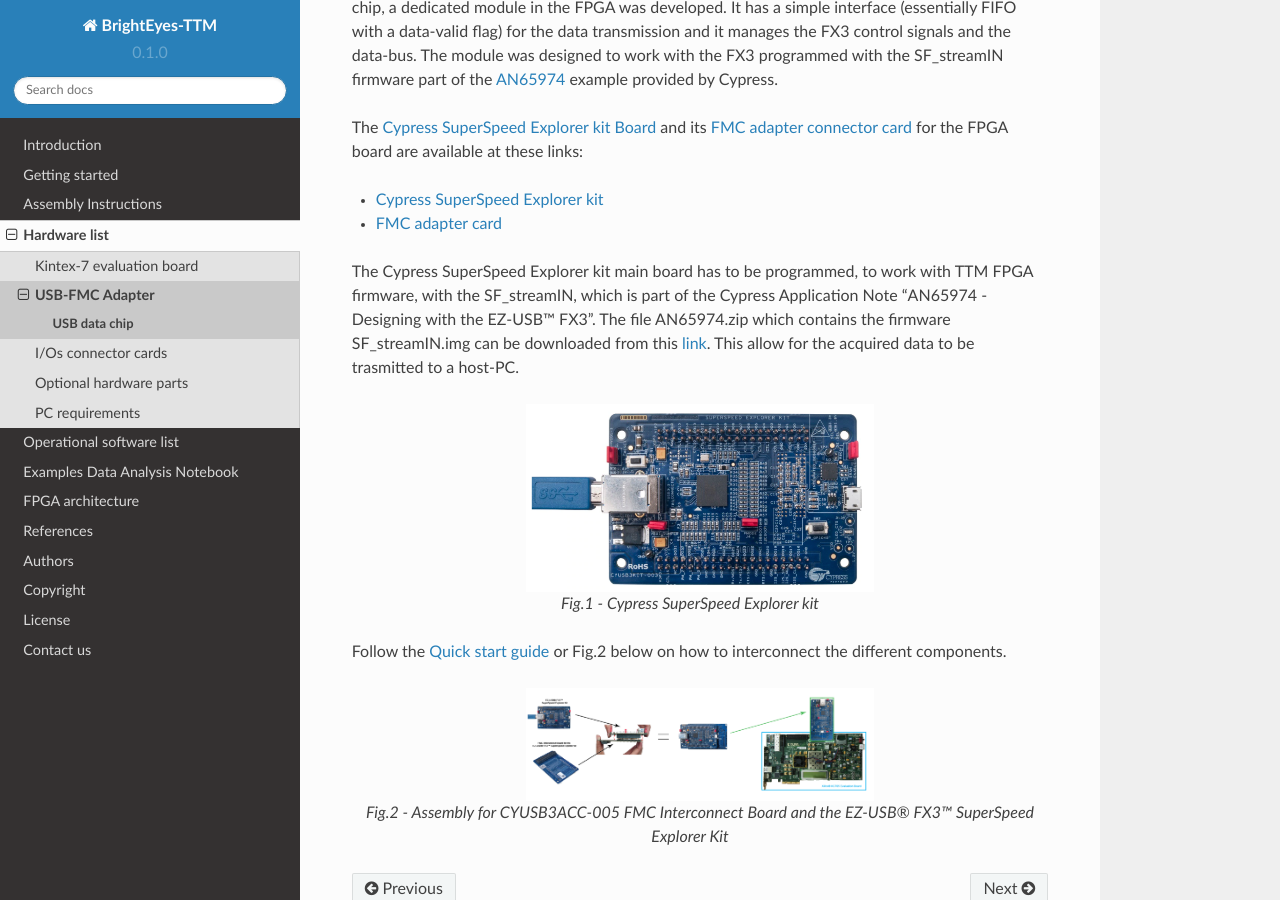
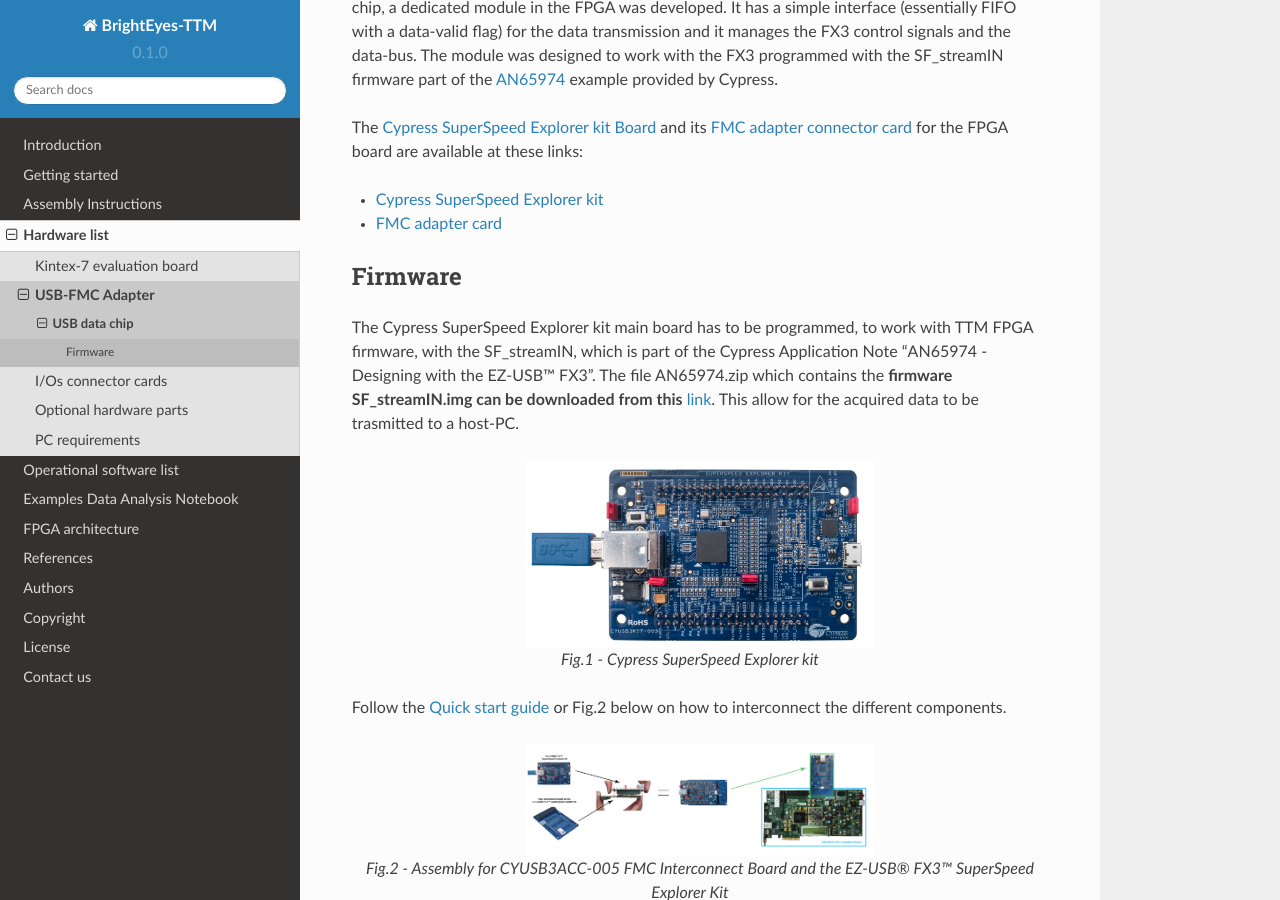
Before and after one commit to mattia-donato/BrightEyes-TTM-docs, a Sphinx documentation site: the page built from docs/source/USB3.md, in a window 1280 px wide and 900 px high, scrolled down 404 px. Built offline with Sphinx 7.4.7 and the Read the Docs theme 2.0.0, drawn with Linux system fonts in a browser that asks for light colours.

Commit message:
Update USB3.md

```diff
--- a/docs/source/USB3.md
+++ b/docs/source/USB3.md
@@ -13,7 +13,9 @@
 - [Cypress SuperSpeed Explorer kit](https://www.cypress.com/documentation/development-kitsboards/cyusb3kit-003-ez-usb-fx3-superspeed-explorer-kit)
 - [FMC adapter card](https://www.cypress.com/documentation/development-kitsboards/cyusb3acc-005-fmc-interconnect-board-ez-usb-fx3-superspeed)
 
-The Cypress SuperSpeed Explorer kit main board has to be programmed, to work with TTM FPGA firmware, with the SF_streamIN, which is part of the Cypress Application Note "AN65974 - Designing with the EZ-USB™ FX3". The file AN65974.zip which contains the firmware SF_streamIN.img can be downloaded from this [link](https://www.cypress.com/documentation/application-notes/an65974-designing-ez-usb-fx3-slave-fifo-interface). This allow for the acquired data to be trasmitted to a host-PC.
+#### Firmware
+
+The Cypress SuperSpeed Explorer kit main board has to be programmed, to work with TTM FPGA firmware, with the SF_streamIN, which is part of the Cypress Application Note "AN65974 - Designing with the EZ-USB™ FX3". The file AN65974.zip which contains the **firmware SF_streamIN.img can be downloaded from this** [link](https://www.cypress.com/documentation/application-notes/an65974-designing-ez-usb-fx3-slave-fifo-interface). This allow for the acquired data to be trasmitted to a host-PC.
 
 :::{figure} img/FX3_Cypress.PNG
 :align: center
```
